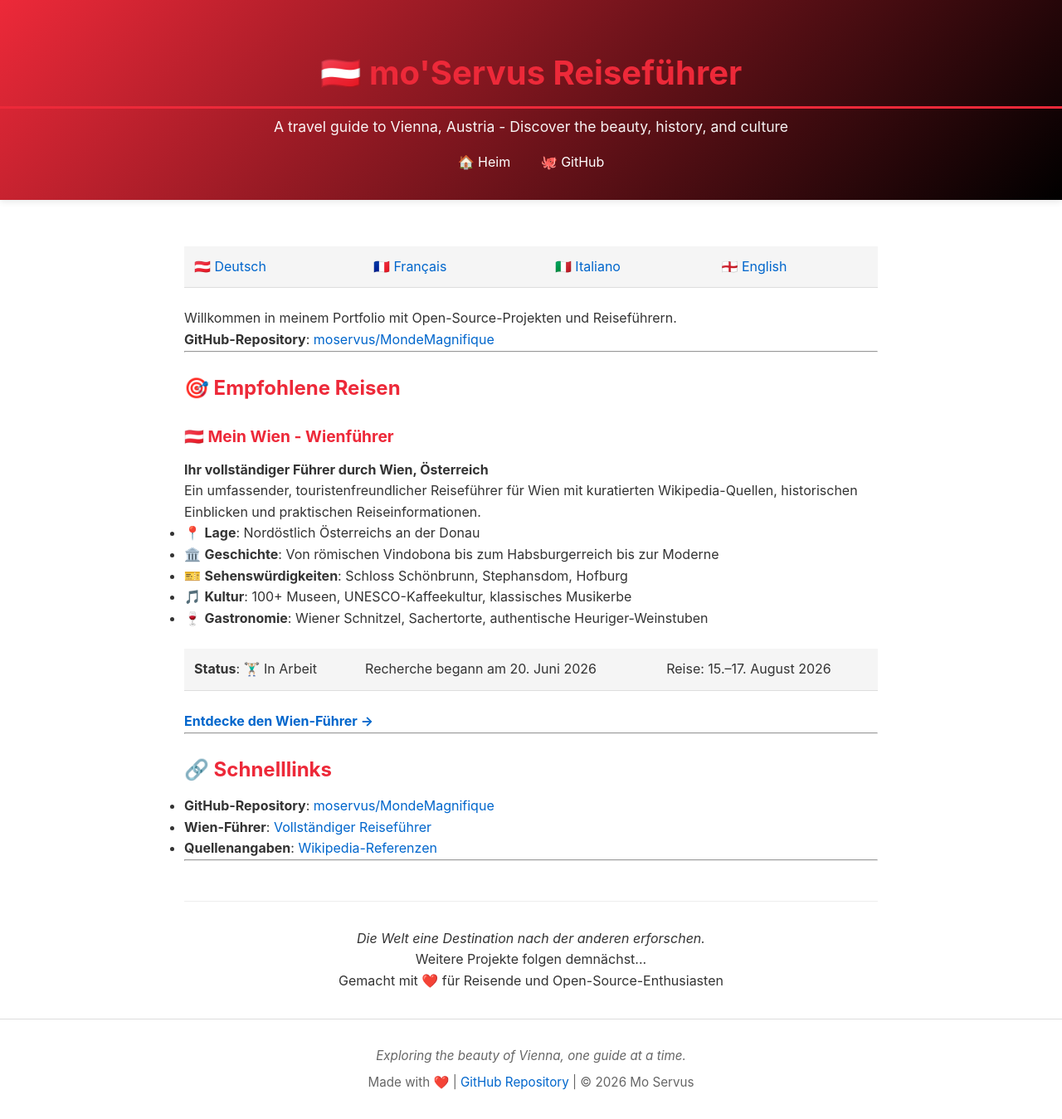
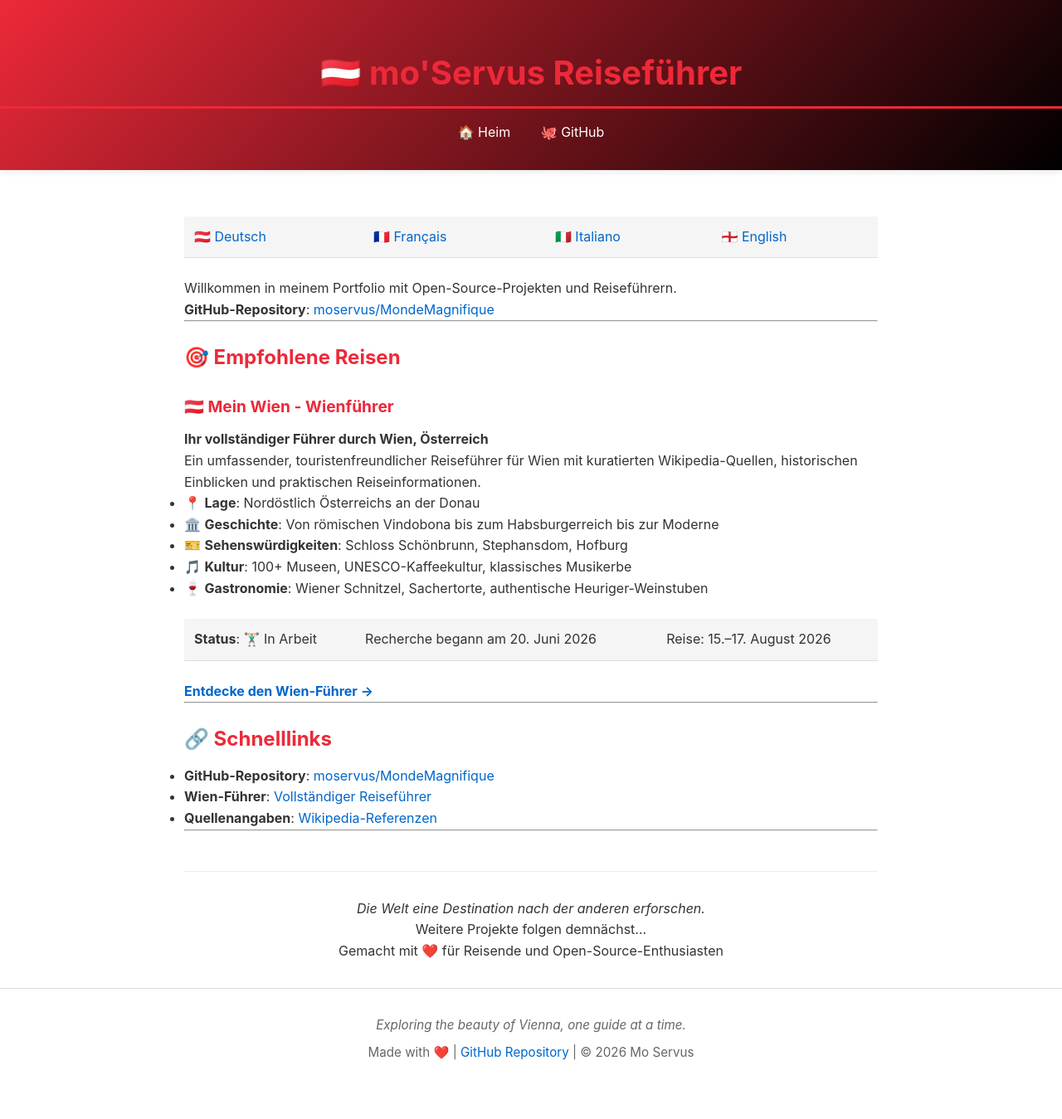
Before and after one commit to moServus/MondeMagnifique, a Jekyll site: the page built from index-de.md, in a window 1280 px wide. Shown: the whole page at 83% size. Built offline with Jekyll 4.4.1, drawn with Linux system fonts in a browser that asks for light colours; after the commit the page ends 1313 px from its top, so only the background shows below that.

Commit message:
Remove site description from all pages across all languages
Co-Authored-By: Claude Haiku 4.5 <noreply@anthropic.com>

```diff
--- a/_layouts/default.html
+++ b/_layouts/default.html
@@ -42,9 +42,6 @@
 <body>
     <header>
         <h1>{{ brand_emoji }} {{ brand }}</h1>
-        {% unless page.url == "/" %}
-        <p>{{ site.description }}</p>
-        {% endunless %}
         <nav style="margin-top: 1rem;">
             {% case lang %}
               {% when "de" %}
```
